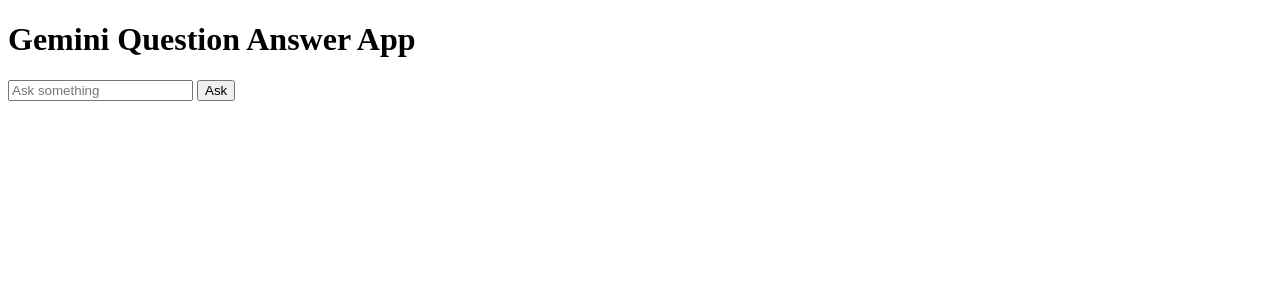
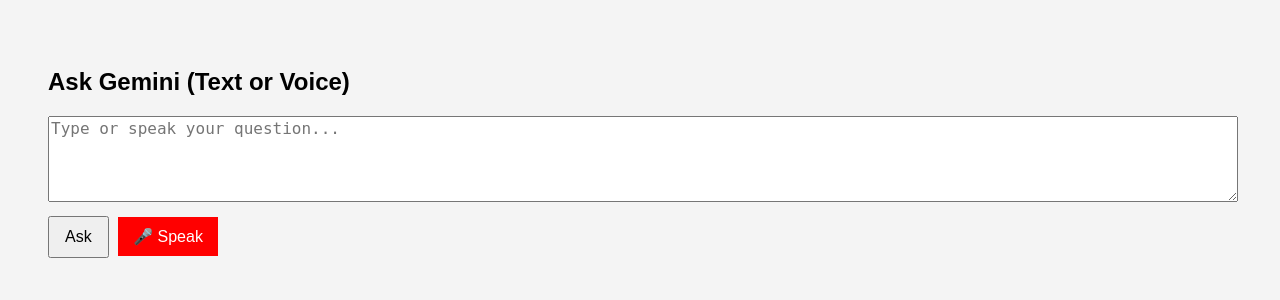
Before and after one commit to dhairyanagpal2007-lgtm/gemini-ai-app, a Flask app: page / in a window 1280 px wide. Shown: the top 300 px of the page. Run offline with Flask 3, Linux system fonts and the light colour scheme.

Commit message:
Added voice input mic feature

```diff
--- a/templates/index.html
+++ b/templates/index.html
@@ -2,18 +2,76 @@
 <html>
 <head>
     <title>Gemini AI App</title>
+    <style>
+        body {
+            font-family: Arial, sans-serif;
+            background: #f4f4f4;
+            padding: 40px;
+        }
+        textarea {
+            width: 100%;
+            height: 80px;
+            font-size: 16px;
+        }
+        button {
+            padding: 10px 15px;
+            font-size: 16px;
+            margin-top: 10px;
+            cursor: pointer;
+        }
+        .mic {
+            background: red;
+            color: white;
+            border: none;
+            margin-left: 5px;
+        }
+        .answer {
+            margin-top: 20px;
+            background: white;
+            padding: 15px;
+            border-radius: 5px;
+        }
+    </style>
 </head>
 <body>
-    <h1>Gemini Question Answer App</h1>
+
+<h2>Ask Gemini (Text or Voice)</h2>
 
 <form method="POST">
-        <input type="text" name="question" placeholder="Ask something" required>
+    <textarea id="question" name="question" placeholder="Type or speak your question..." required></textarea><br>
+
     <button type="submit">Ask</button>
+    <button type="button" class="mic" onclick="startMic()">🎤 Speak</button>
 </form>
 
 {% if answer %}
+<div class="answer">
     <h3>Answer:</h3>
     <p>{{ answer }}</p>
+</div>
 {% endif %}
+
+<script>
+function startMic() {
+    if (!('webkitSpeechRecognition' in window)) {
+        alert("Speech recognition not supported in this browser.");
+        return;
+    }
+
+    const recognition = new webkitSpeechRecognition();
+    recognition.lang = "en-US";
+    recognition.start();
+
+    recognition.onresult = function(event) {
+        document.getElementById("question").value =
+            event.results[0][0].transcript;
+    };
+
+    recognition.onerror = function() {
+        alert("Mic error. Please allow microphone access.");
+    };
+}
+</script>
+
 </body>
 </html>
```
Lines whose indentation alone changed are shown as unchanged.
